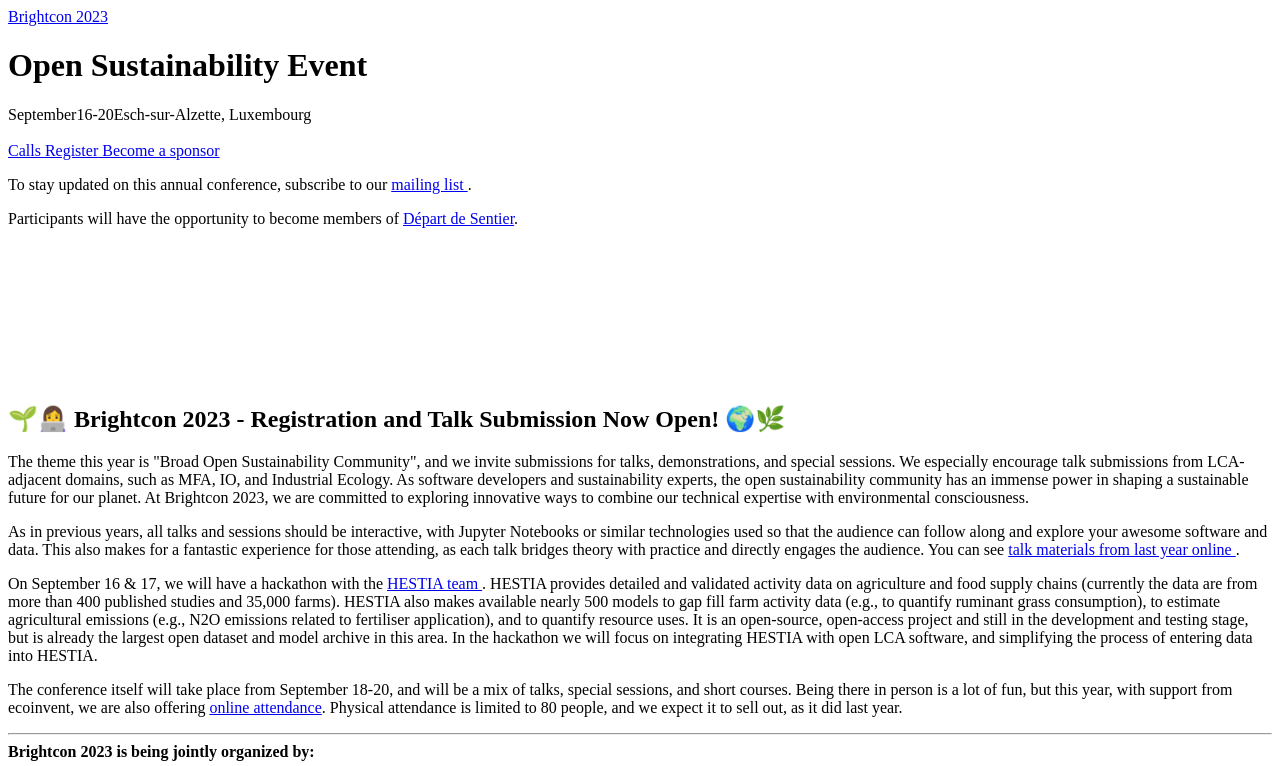
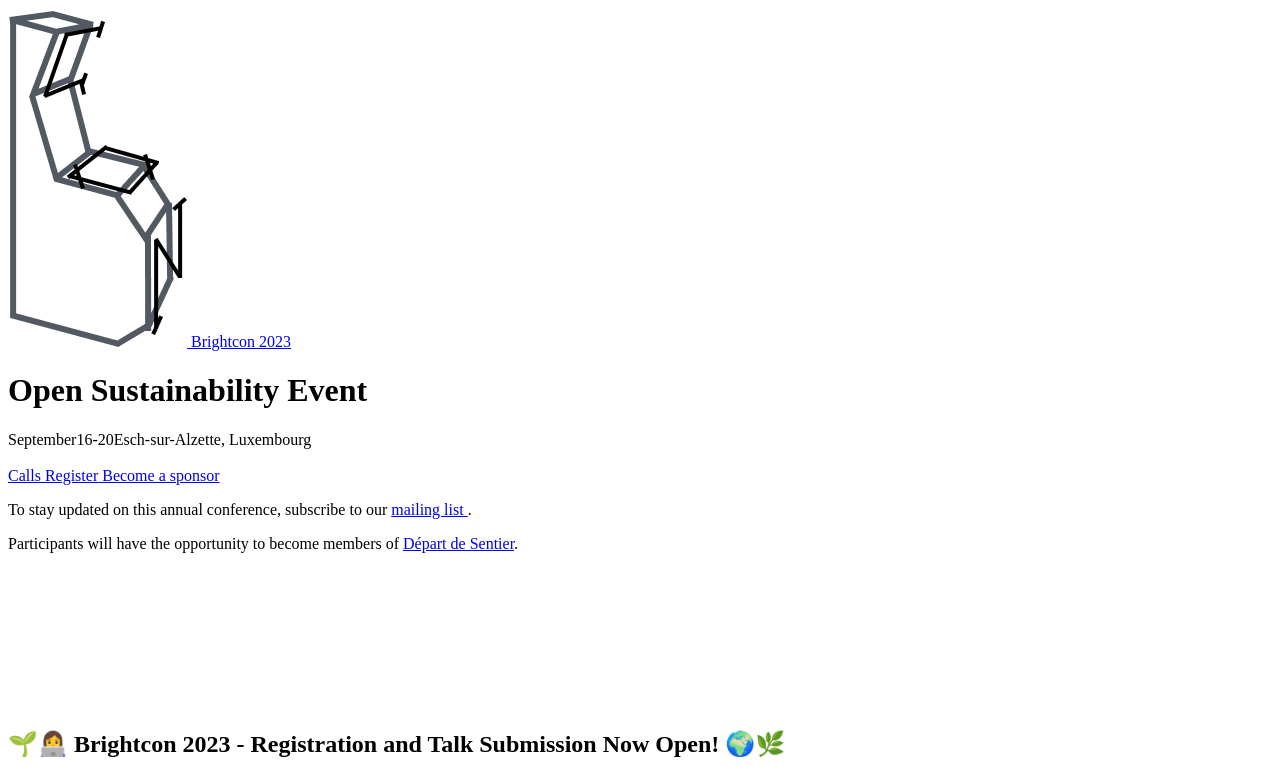
Before and after one commit to Depart-de-Sentier/brightcon-2023-website, a Nuxt app: page / in a window 1280 px wide. Shown: the top 766 px of the page. Built offline with nearby package versions, Linux system fonts and the light colour scheme.

Commit message:
add logo to brand compo

```diff
--- a/components/Header.vue
+++ b/components/Header.vue
@@ -2,7 +2,10 @@
   <div class>
     <nav class="nav">
       <div class="nav-left">
-        <NuxtLink to="/" class="brand">Brightcon 2023 </NuxtLink>
+        <NuxtLink to="/" class="brand">
+	<NuxtImg src="/images/conf_logo.png" />
+	Brightcon 2023
+	</NuxtLink>
       </div>
     </nav>
   </div>
```
Also changed, not shown: public/images/conf_logo.png (added).
